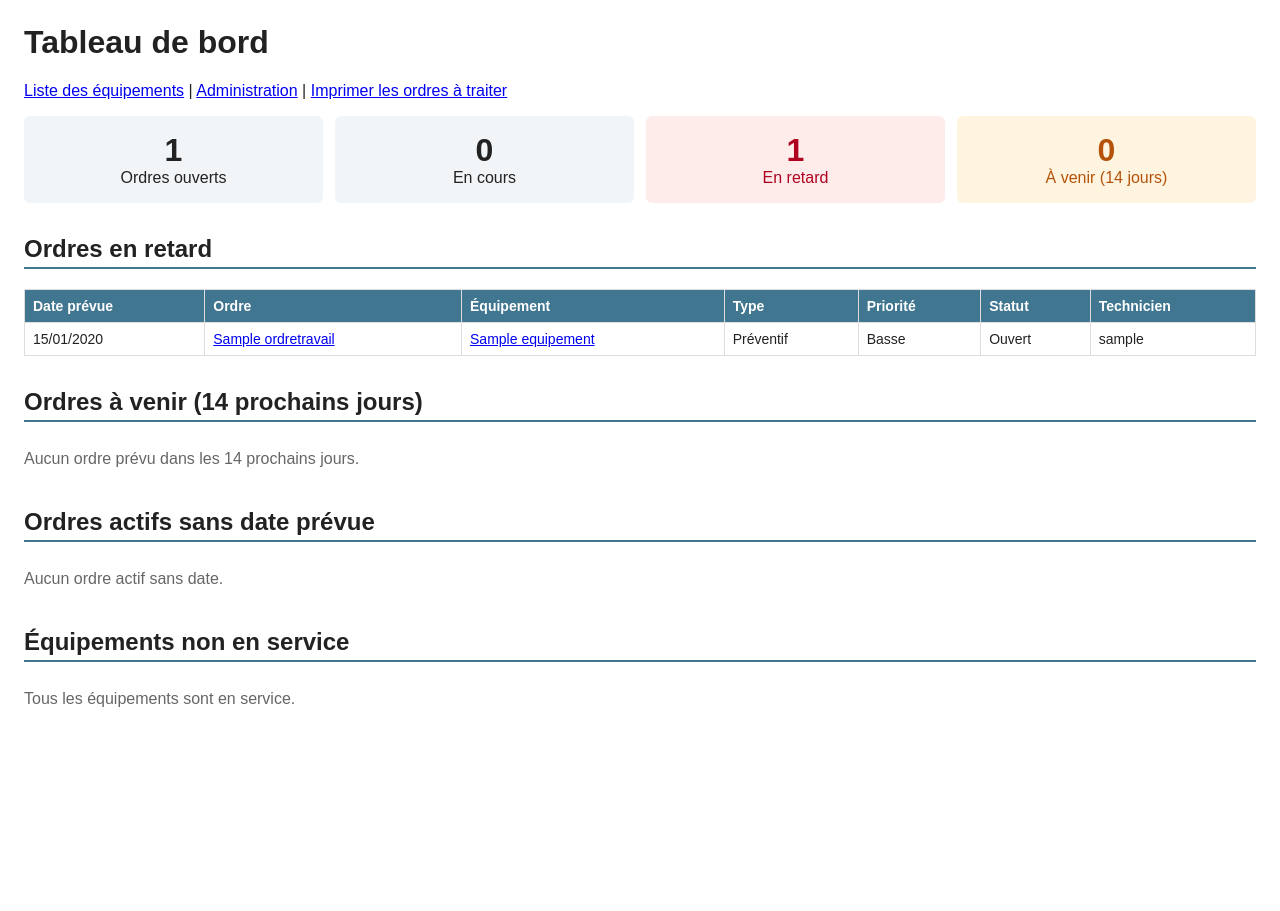
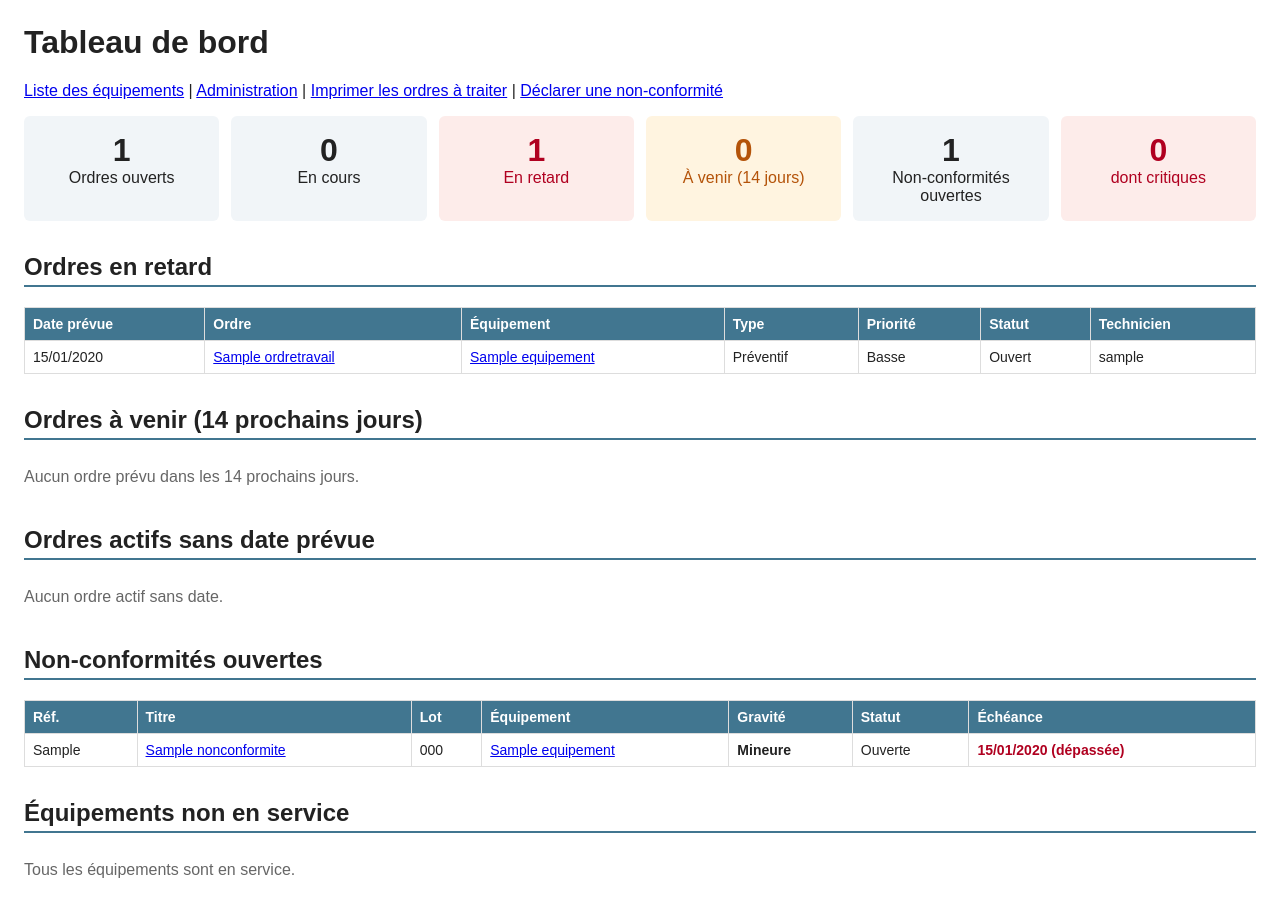
Before and after one commit to chakirabdelouahab/GMAO-DATACENTER, a Django app: page / in a window 1280 px wide. Before the commit the page ends 707 px from the top, so only its background shows below. Run offline with Django 5.2, Linux system fonts and the light colour scheme; a user stored in the database is signed in; tables that the repository leaves empty hold one stand-in row (values such as "Sample post").

Commit message:
Lots, quantités et non-conformités sur les pages du site

```diff
--- a/maintenance/templates/maintenance/tableau_de_bord.html
+++ b/maintenance/templates/maintenance/tableau_de_bord.html
@@ -22,13 +22,15 @@
 </head>
 <body>
   <h1>Tableau de bord</h1>
-    <div class="menu"><a href="{% url 'liste_equipements' %}">Liste des équipements</a> | <a href="{% url 'admin:index' %}">Administration</a> | <a href="{% url 'imprimer_ordres' %}" target="_blank">Imprimer les ordres à traiter</a></div>
+      <div class="menu"><a href="{% url 'liste_equipements' %}">Liste des équipements</a> | <a href="{% url 'admin:index' %}">Administration</a> | <a href="{% url 'imprimer_ordres' %}" target="_blank">Imprimer les ordres à traiter</a> | <a href="{% url 'admin:maintenance_nonconformite_add' %}">Déclarer une non-conformité</a></div>
 
   <div class="cartes">
     <div class="carte"><div class="nombre">{{ nb_ouverts }}</div>Ordres ouverts</div>
     <div class="carte"><div class="nombre">{{ nb_en_cours }}</div>En cours</div>
     <div class="carte retard"><div class="nombre">{{ nb_en_retard }}</div>En retard</div>
     <div class="carte avenir"><div class="nombre">{{ nb_a_venir }}</div>À venir (14 jours)</div>
+    <div class="carte"><div class="nombre">{{ nb_nc_ouvertes }}</div>Non-conformités ouvertes</div>
+    <div class="carte retard"><div class="nombre">{{ nb_nc_critiques }}</div>dont critiques</div>
   </div>
 
   <h2>Ordres en retard</h2>
@@ -95,7 +97,31 @@
   {% else %}
     <p class="vide">Aucun ordre actif sans date.</p>
   {% endif %}
-
+  <h2>Non-conformités ouvertes</h2>
+  {% if nc_ouvertes %}
+    <table>
+      <thead><tr><th>Réf.</th><th>Titre</th><th>Lot</th><th>Équipement</th><th>Gravité</th><th>Statut</th><th>Échéance</th></tr></thead>
+      <tbody>
+        {% for n in nc_ouvertes %}
+          <tr>
+            <td>{{ n.reference }}</td>
+            <td><a href="{% url 'admin:maintenance_nonconformite_change' n.id %}">{{ n.titre }}</a></td>
+            <td>{{ n.lot.code|default:"-" }}</td>
+            <td>{% if n.equipement %}<a href="{% url 'fiche_equipement' n.equipement.id %}">{{ n.equipement }}</a>{% else %}-{% endif %}</td>
+            <td style="font-weight:bold;{% if n.gravite == 'critique' %}color:#b00020;{% endif %}">{{ n.get_gravite_display }}</td>
+            <td>{{ n.get_statut_display }}</td>
+            <td>
+              {% if n.date_echeance %}
+                {% if n.date_echeance < aujourdhui %}<strong style="color:#b00020;">{{ n.date_echeance|date:"d/m/Y" }} (dépassée)</strong>{% else %}{{ n.date_echeance|date:"d/m/Y" }}{% endif %}
+              {% else %}-{% endif %}
+            </td>
+          </tr>
+        {% endfor %}
+      </tbody>
+    </table>
+  {% else %}
+    <p class="vide">Aucune non-conformité ouverte.</p>
+  {% endif %}
   <h2>Équipements non en service</h2>
   {% if equipements_alerte %}
     <table>
--- a/maintenance/views.py
+++ b/maintenance/views.py
@@ -4,14 +4,15 @@ from django.contrib.auth.decorators import login_required
 from django.db.models import Q
 from django.shortcuts import get_object_or_404, render
 
-from .models import Equipement, Local, OrdreTravail
+from .models import Equipement, Local, Lot, NonConformite, OrdreTravail
 
 
 @login_required
 def liste_equipements(request):
-    equipements = Equipement.objects.select_related("local").order_by("nom")
+    equipements = Equipement.objects.select_related("local", "lot").order_by("nom")
 
     recherche = request.GET.get("q", "").strip()
+    lot_id = request.GET.get("lot", "")
     local_id = request.GET.get("local", "")
     criticite = request.GET.get("criticite", "")
     statut = request.GET.get("statut", "")
@@ -22,7 +23,10 @@ def liste_equipements(request):
             | Q(marque__icontains=recherche)
             | Q(modele__icontains=recherche)
             | Q(numero_serie__icontains=recherche)
+            | Q(type_equipement__icontains=recherche)
         )
+    if lot_id:
+        equipements = equipements.filter(lot_id=lot_id)
     if local_id:
         equipements = equipements.filter(local_id=local_id)
     if criticite:
@@ -32,15 +36,18 @@ def liste_equipements(request):
 
     contexte = {
         "equipements": equipements,
+        "lots": Lot.objects.order_by("code"),
         "locaux": Local.objects.order_by("nom"),
         "criticite_choices": Equipement.CRITICITE_CHOICES,
         "statut_choices": Equipement.STATUT_CHOICES,
         "recherche": recherche,
+        "lot_id": lot_id,
         "local_id": local_id,
         "criticite": criticite,
         "statut": statut,
     }
     return render(request, "maintenance/liste_equipements.html", contexte)
+
 
 @login_required
 def tableau_de_bord(request):
@@ -57,7 +64,15 @@ def tableau_de_bord(request):
     ).order_by("date_prevue")
     sans_date = actifs.filter(date_prevue__isnull=True).order_by("-date_creation")
 
+    # Tri sur la gravité : l'ordre alphabétique donne critique, majeure, mineure.
+    nc_ouvertes = (
+        NonConformite.objects.filter(statut__in=["ouverte", "en_traitement"])
+        .select_related("equipement", "lot")
+        .order_by("gravite", "date_echeance")
+    )
+
     contexte = {
+        "aujourdhui": aujourdhui,
         "nb_ouverts": OrdreTravail.objects.filter(statut="ouvert").count(),
         "nb_en_cours": OrdreTravail.objects.filter(statut="en_cours").count(),
         "nb_en_retard": en_retard.count(),
@@ -65,6 +80,9 @@ def tableau_de_bord(request):
         "en_retard": en_retard,
         "a_venir": a_venir,
         "sans_date": sans_date,
+        "nb_nc_ouvertes": nc_ouvertes.count(),
+        "nb_nc_critiques": nc_ouvertes.filter(gravite="critique").count(),
+        "nc_ouvertes": nc_ouvertes,
         "equipements_alerte": Equipement.objects.filter(
             statut__in=["panne", "veille", "hors_service"]
         ).select_related("local").order_by("statut", "nom"),
@@ -74,14 +92,18 @@ def tableau_de_bord(request):
 
 @login_required
 def fiche_equipement(request, pk):
-    equipement = get_object_or_404(Equipement.objects.select_related("local", "parent"), pk=pk)
+    equipement = get_object_or_404(
+        Equipement.objects.select_related("local", "lot", "parent"), pk=pk
+    )
     contexte = {
         "equipement": equipement,
         "plans": equipement.plans.order_by("tache"),
         "ordres": equipement.ordres.select_related("technicien").order_by("-date_creation"),
         "sous_equipements": equipement.sous_equipements.order_by("nom"),
+        "non_conformites": equipement.non_conformites.order_by("-date_detection"),
     }
     return render(request, "maintenance/fiche_equipement.html", contexte)
+
 
 @login_required
 def imprimer_ordre(request, pk):
```
Also changed, not shown: maintenance/templates/maintenance/fiche_equipement.html (+26 -1 lines), maintenance/templates/maintenance/liste_equipements.html (+15 -6 lines).
